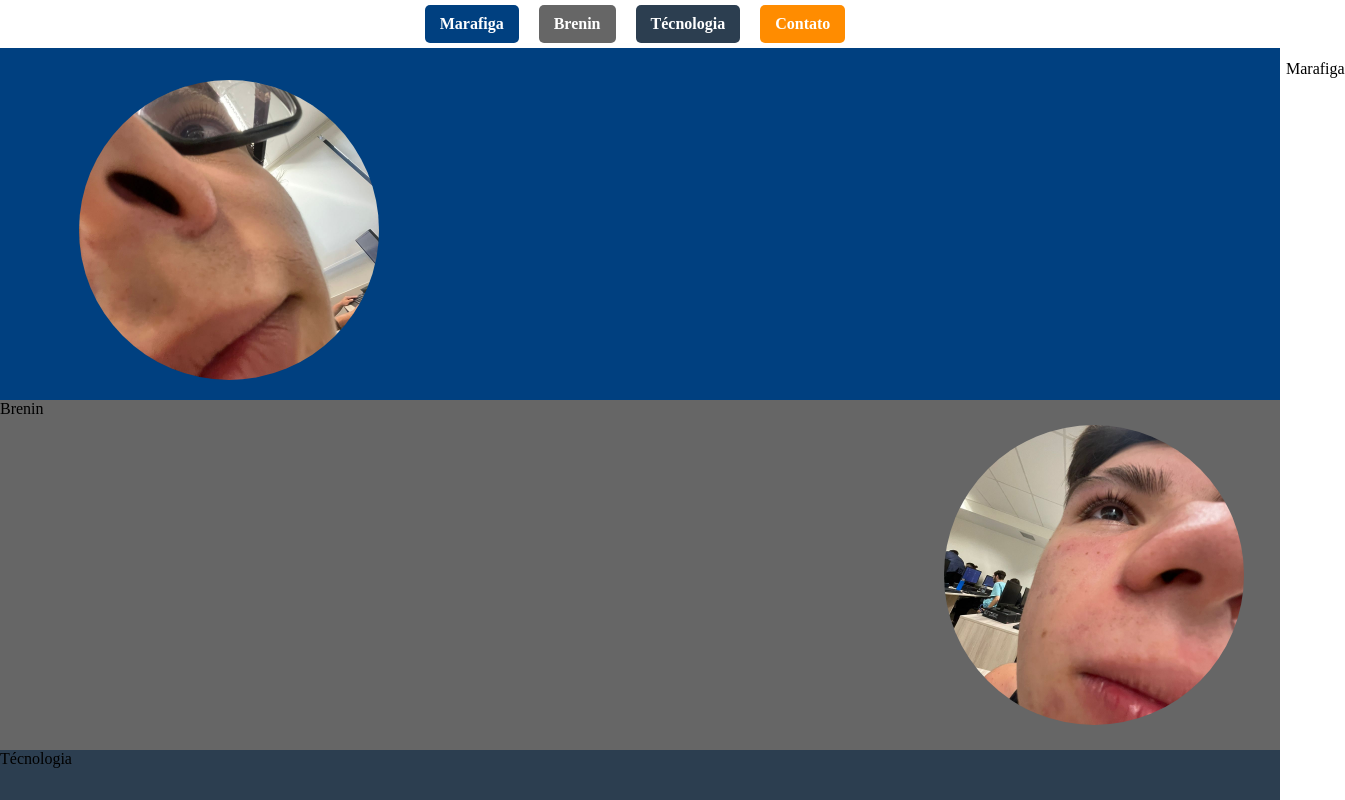
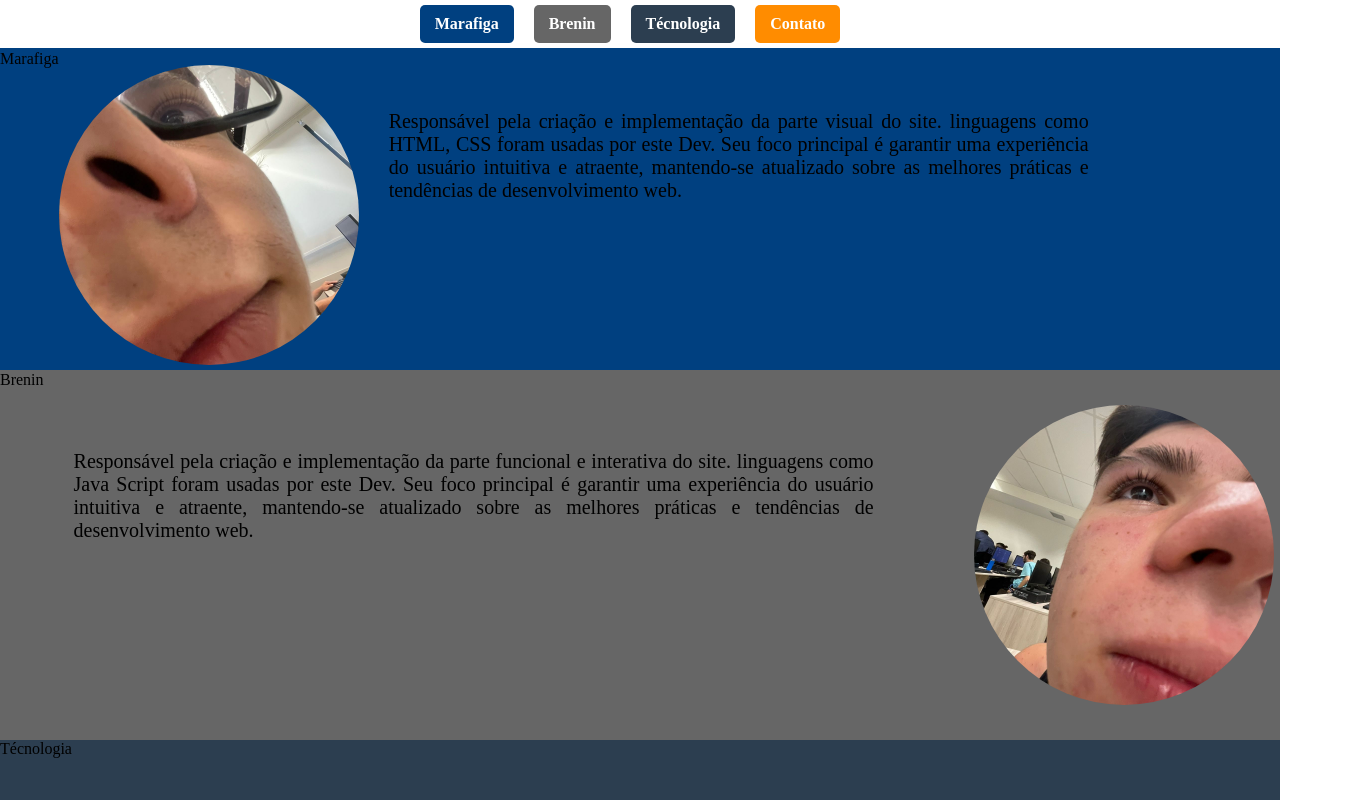
Before and after one commit to marafigagdansk/Atividade01, a plain HTML site: page index.html in a window 1280 px wide. Shown: the top 800 px of the page, 1345 px wide, since content can reach past the window. Drawn offline with Linux system fonts and the light colour scheme.

Commit message:
Dev Forms ADD

```diff
--- a/index.html
+++ b/index.html
@@ -18,17 +18,36 @@
     </header>
 
     <div id="p1" class="profile01">
-        <p>Marafiga</p>
+        <p class="titleP1">Marafiga</p>
         <div class="img01P">
             <img class="img01" src="Fotos/Mara.jpg" alt="Mara">
+       </div>
+
+       <div class="textMara">
+            <p>
+                Responsável pela
+                criação e implementação da parte visual do site. linguagens como HTML, CSS
+                foram usadas por este Dev. Seu foco principal é garantir uma experiência do usuário intuitiva e atraente, mantendo-se atualizado sobre as melhores práticas e tendências de desenvolvimento web.
+            </p>
        </div>
     </div>
 
     <div id="p2" class="profile02">
-        <p>Brenin</p>
+        <p class="titleP2">Brenin</p>
+        <div class="textBreno">
+            <p>
+                Responsável pela
+                criação e implementação da parte funcional e
+                interativa do site. linguagens como Java Script
+                foram usadas por este Dev. Seu foco principal é garantir uma experiência do usuário intuitiva e atraente, mantendo-se atualizado sobre as melhores práticas e tendências de desenvolvimento web.
+            </p>
+
+        </div>
+
         <div class="img02P">
             <img class="img02" src="Fotos/Bren.jpg" alt="Bre">
         </div>
+
     </div>
 
     <div id="tec" class="tec">
--- a/style.css
+++ b/style.css
@@ -1,6 +1,7 @@
 * {
     padding: 0;
     margin: 0;
+    box-sizing: border-box;
 }
 
 html {
@@ -76,10 +77,10 @@ header a.hover {
     padding-top: 30px;
 }
 
-.profile01 p {
-    position: relative;
-    top: 30px;
-    left: 1286px;
+.titleP1 {
+    display: flex;
+    align-items: right;
+    padding-top: 20px;
 }
 
 .img01 {
@@ -90,9 +91,8 @@ header a.hover {
 }
 
 .img01P {
-    position: relative;
-    top: 50px;
-    left: 20px;
+    padding-left: 0px;
+    padding-top: 35px;
 }
 
 .imgStyle {
@@ -102,11 +102,28 @@ header a.hover {
     padding-left: 150px;
 }
 
+.textMara {
+    text-align: justify;
+    padding-top: 80px;
+    margin-left: 30px;
+    width: 700px;
+    height: 370px;
+    font-size: 20px;
+}
+
+
 .profile02 {
     display: flex;
+    flex-direction: row;
     width: 100%;
-    height: 350px;
+    height: 370px;
     background-color: #666666;
+}
+
+.titleP2 {
+    display: flex;
+    align-items: right;
+    padding-top: 1px;
 }
 
 .img02 {
@@ -117,9 +134,17 @@ header a.hover {
 }
 
 .img02P {
-    position: relative;
-    top: 25px;
-    left: 900px;
+    padding-left: 100px;
+    padding-top: 35px;
+}
+
+.textBreno {
+    text-align: justify;
+    padding-top: 80px;
+    margin-left: 30px;
+    width: 800px;
+    height: 370px;
+    font-size: 20px;
 }
 
 .tec {
```
